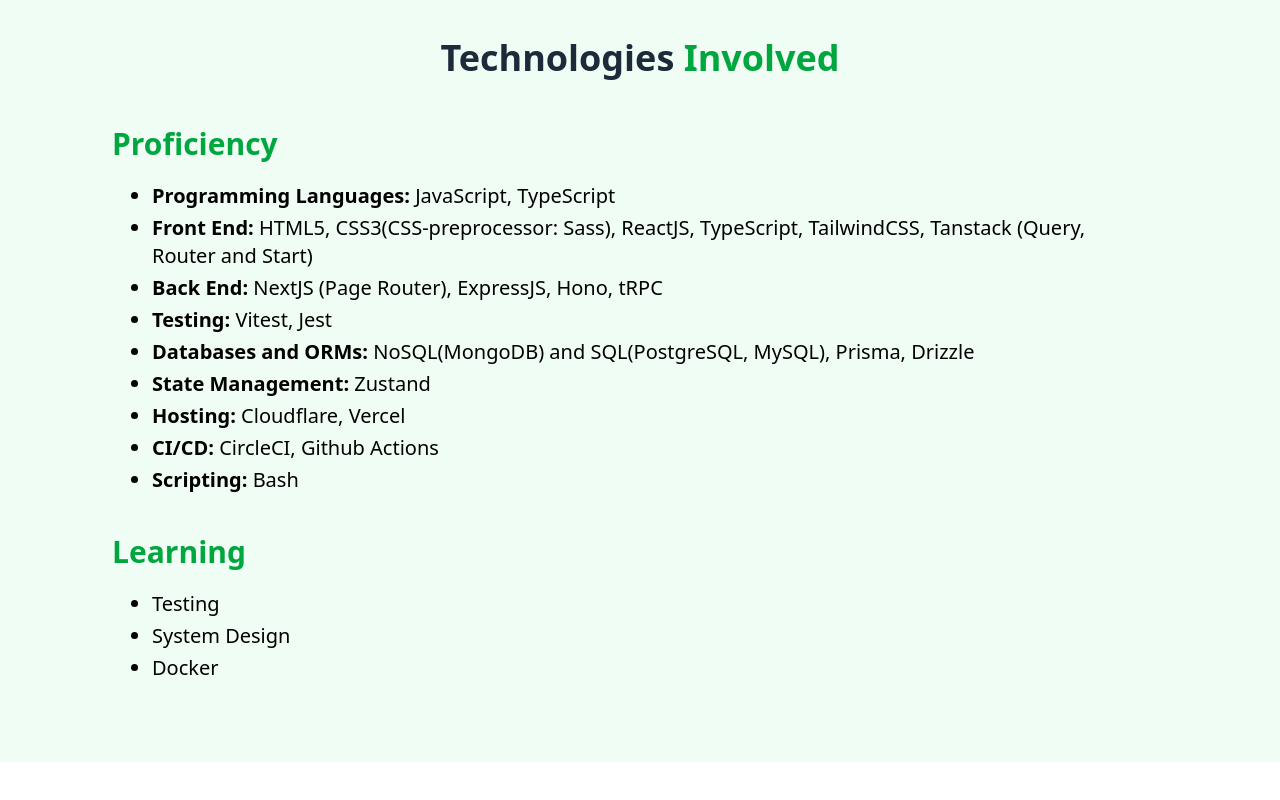
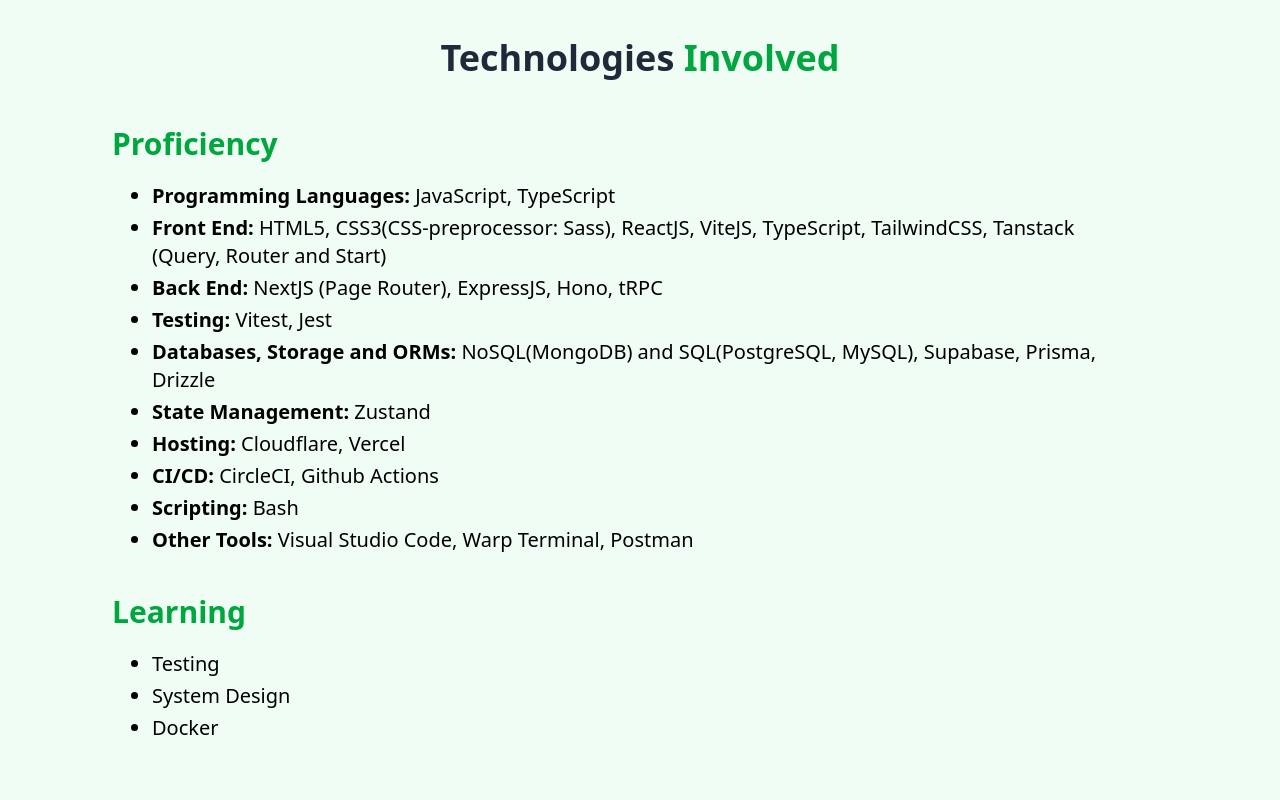
Before and after one commit to Pet3r1512/Me, a React (Vite) app: page / in a window 1280 px wide. Shown: the part 2616-3416 px from the top of the page. Before the commit the page ends 3378 px from the top, so only its background shows below. Built offline with nearby package versions, Linux system fonts and the light colour scheme.

Commit message:
add: tech stacks

```diff
--- a/src/components/Sections/Tech/Proficiency.tsx
+++ b/src/components/Sections/Tech/Proficiency.tsx
@@ -10,7 +10,8 @@
         </li>
         <li>
           <strong>Front End: </strong>HTML5, CSS3(CSS-preprocessor: Sass),
-          ReactJS, TypeScript, TailwindCSS, Tanstack (Query, Router and Start)
+          ReactJS, ViteJS, TypeScript, TailwindCSS, Tanstack (Query, Router and
+          Start)
         </li>
         <li>
           <strong>Back End: </strong>NextJS (Page Router), ExpressJS, Hono, tRPC
@@ -19,8 +20,8 @@
           <strong>Testing: </strong>Vitest, Jest
         </li>
         <li>
-          <strong>Databases and ORMs: </strong>NoSQL(MongoDB) and
-          SQL(PostgreSQL, MySQL), Prisma, Drizzle
+          <strong>Databases, Storage and ORMs: </strong>NoSQL(MongoDB) and
+          SQL(PostgreSQL, MySQL), Supabase, Prisma, Drizzle
         </li>
         <li>
           <strong>State Management: </strong>Zustand
@@ -34,6 +35,10 @@
         <li>
           <strong>Scripting: </strong>Bash
         </li>
+        <li>
+          <strong>Other Tools: </strong>Visual Studio Code, Warp Terminal,
+          Postman
+        </li>
       </ul>
     </div>
   );
```
